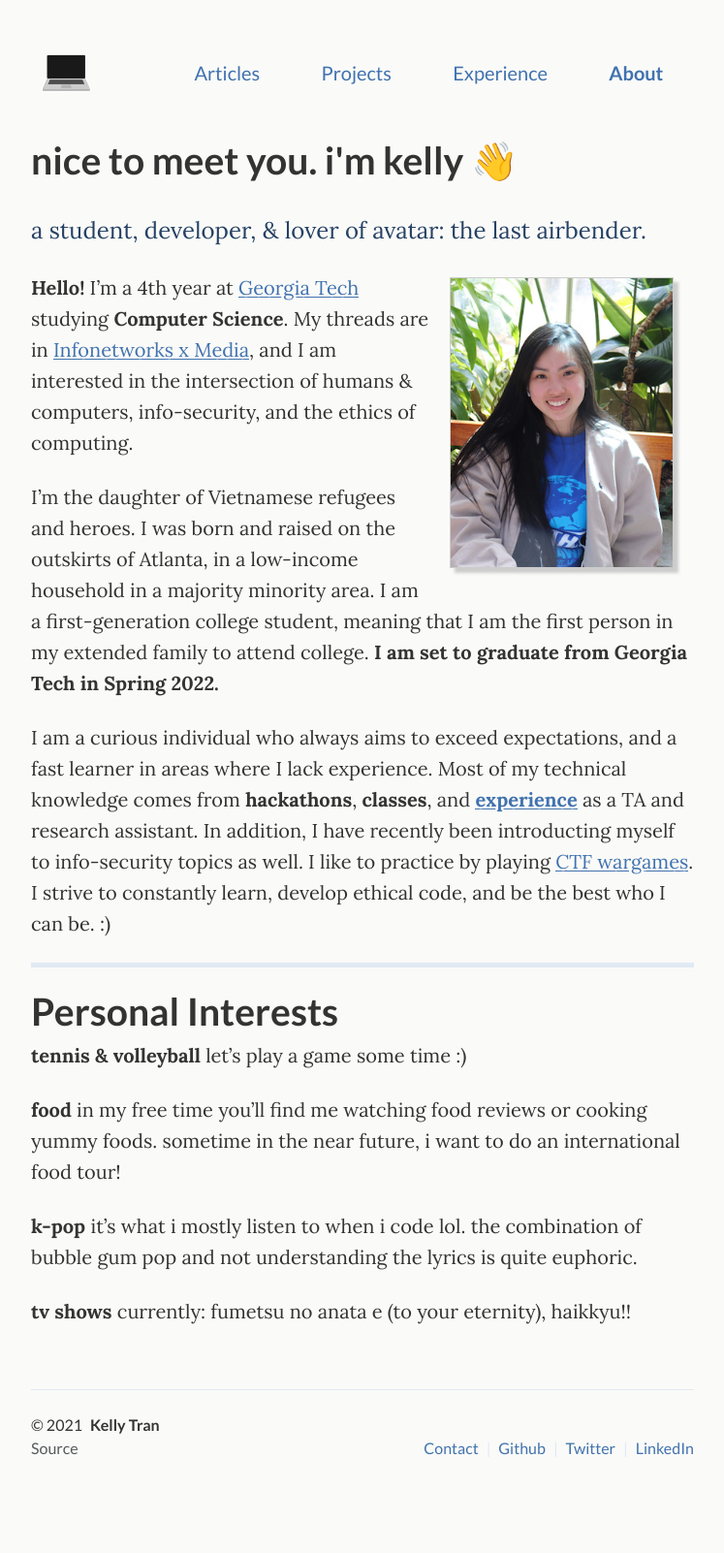
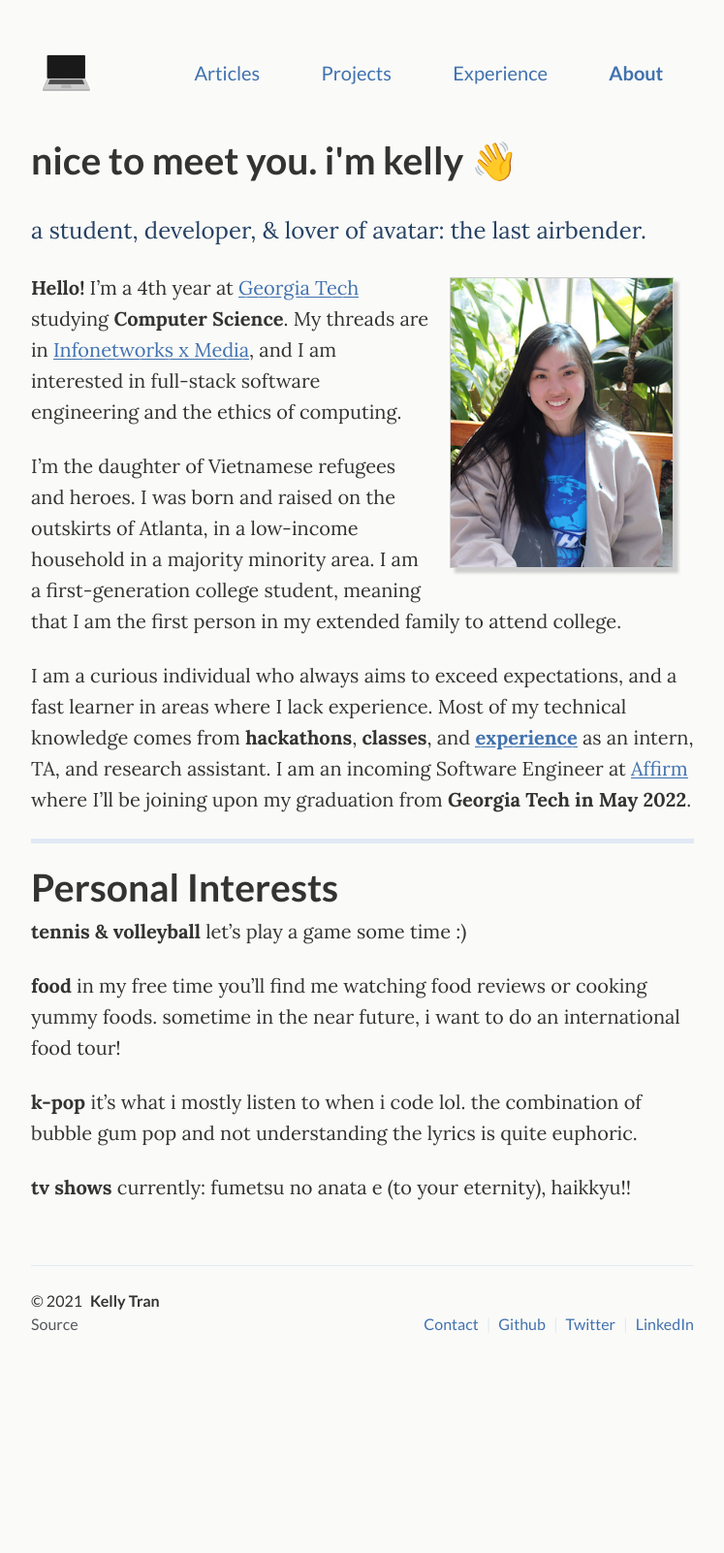
Before and after one commit to kellytran3k/kellytran3k.github.io, a Jekyll site: the page built from _pages/about.md, in a window 1280 px wide. Shown: the whole page at 97% size, without its empty margins (266-1013 px from the left). Built offline with Jekyll 4.4.1, drawn with Linux system fonts in a browser that asks for light colours; after the commit the page ends 1474 px from its top, so only the background shows below that.

Commit message:
update about sec

```diff
--- a/_pages/about.md
+++ b/_pages/about.md
@@ -27,11 +27,11 @@ a student, developer, & lover of avatar: the last airbender.
 
 <!-- about me -->
 
-**Hello!** I'm a 4th year at [Georgia Tech](https://www.gatech.edu) studying **Computer Science**. My threads are in [Infonetworks x Media](https://catalog.gatech.edu/programs/media-information-internetworks-computer-science-bs/), and I am interested in the intersection of humans & computers, info-security, and the ethics of computing.
+**Hello!** I'm a 4th year at [Georgia Tech](https://www.gatech.edu) studying **Computer Science**. My threads are in [Infonetworks x Media](https://catalog.gatech.edu/programs/media-information-internetworks-computer-science-bs/), and I am interested in full-stack software engineering and the ethics of computing.
 
-I'm the daughter of Vietnamese refugees and heroes. I was born and raised on the outskirts of Atlanta, in a low-income household in a majority minority area. I am a first-generation college student, meaning that I am the first person in my extended family to attend college. **I am set to graduate from Georgia Tech in Spring 2022.**
+I'm the daughter of Vietnamese refugees and heroes. I was born and raised on the outskirts of Atlanta, in a low-income household in a majority minority area. I am a first-generation college student, meaning that I am the first person in my extended family to attend college.
 
-I am a curious individual who always aims to exceed expectations, and a fast learner in areas where I lack experience. Most of my technical knowledge comes from **hackathons**, **classes**, and [**experience**](/work/) as a TA and research assistant. In addition, I have recently been introducting myself to info-security topics as well. I like to practice by playing [CTF wargames](https://overthewire.org/wargames/). I strive to constantly learn, develop ethical code, and be the best who I can be. :)
+I am a curious individual who always aims to exceed expectations, and a fast learner in areas where I lack experience. Most of my technical knowledge comes from **hackathons**, **classes**, and [**experience**](/work/) as an intern, TA, and research assistant. I am an incoming Software Engineer at [Affirm](https://www.affirm.com/) where I'll be joining upon my graduation from **Georgia Tech in May 2022**.
 
 ---
 
```
